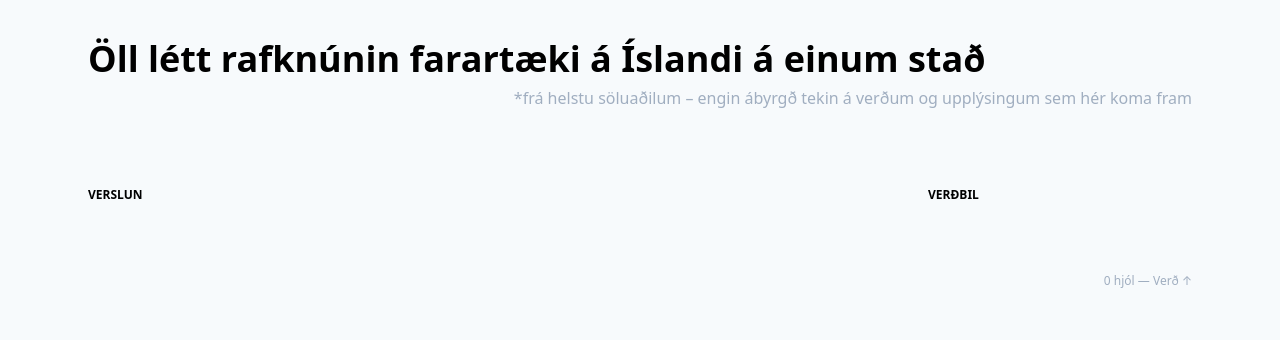
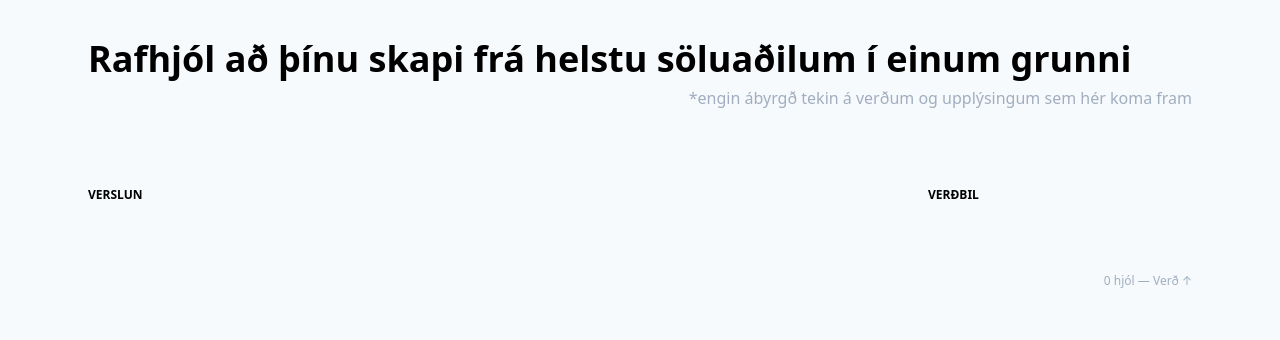
Before and after one commit to jokull/orflaedi, a FastAPI app: page / in a window 1280 px wide. Shown: the part 90-430 px from the top of the page. Run offline with FastAPI, Linux system fonts and the light colour scheme; data that the repository does not hold is empty; some libraries are stand-ins or nearby versions.

Commit message:
Better headline

```diff
--- a/templates/index.html
+++ b/templates/index.html
@@ -5,9 +5,9 @@
   {% if not request.query_params.keys() %}
   <div class="welcome my-6 px-4 sm:px-0 sm:mt-8 sm:mb-10">
     <h1 class="font-black text-3xl lg:text-4xl">
-      Öll létt rafknúnin farartæki á Íslandi á einum stað
+      Rafhjól að þínu skapi frá helstu söluaðilum í einum grunni
     </h1>
-    <div class="text-right text-xm text-gray-500">*frá helstu söluaðilum – engin ábyrgð tekin á verðum og upplýsingum sem hér koma fram</div>
+    <div class="text-right text-xm text-gray-500">*engin ábyrgð tekin á verðum og upplýsingum sem hér koma fram</div>
   </div>
   {% endif %}
   {% with flokkur = request.query_params.get('flokkur') %}
```
